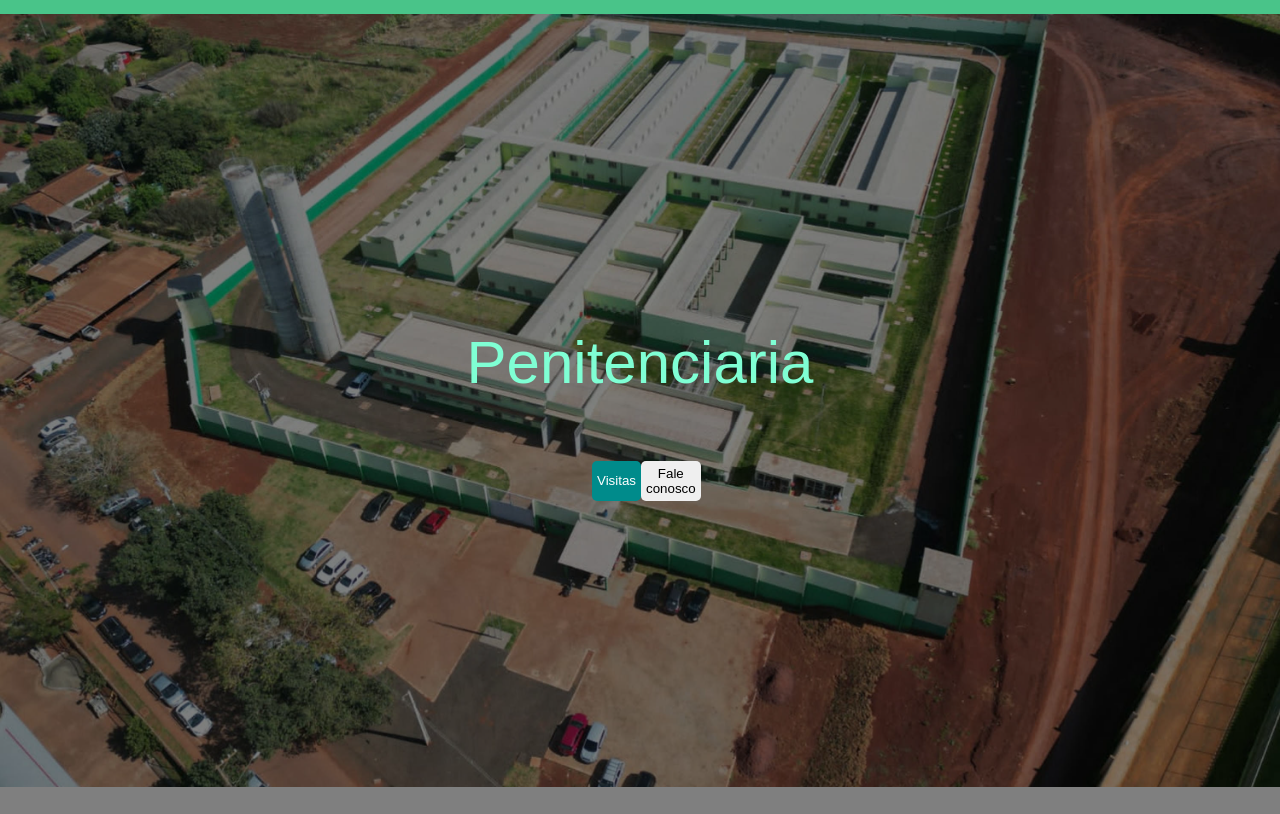
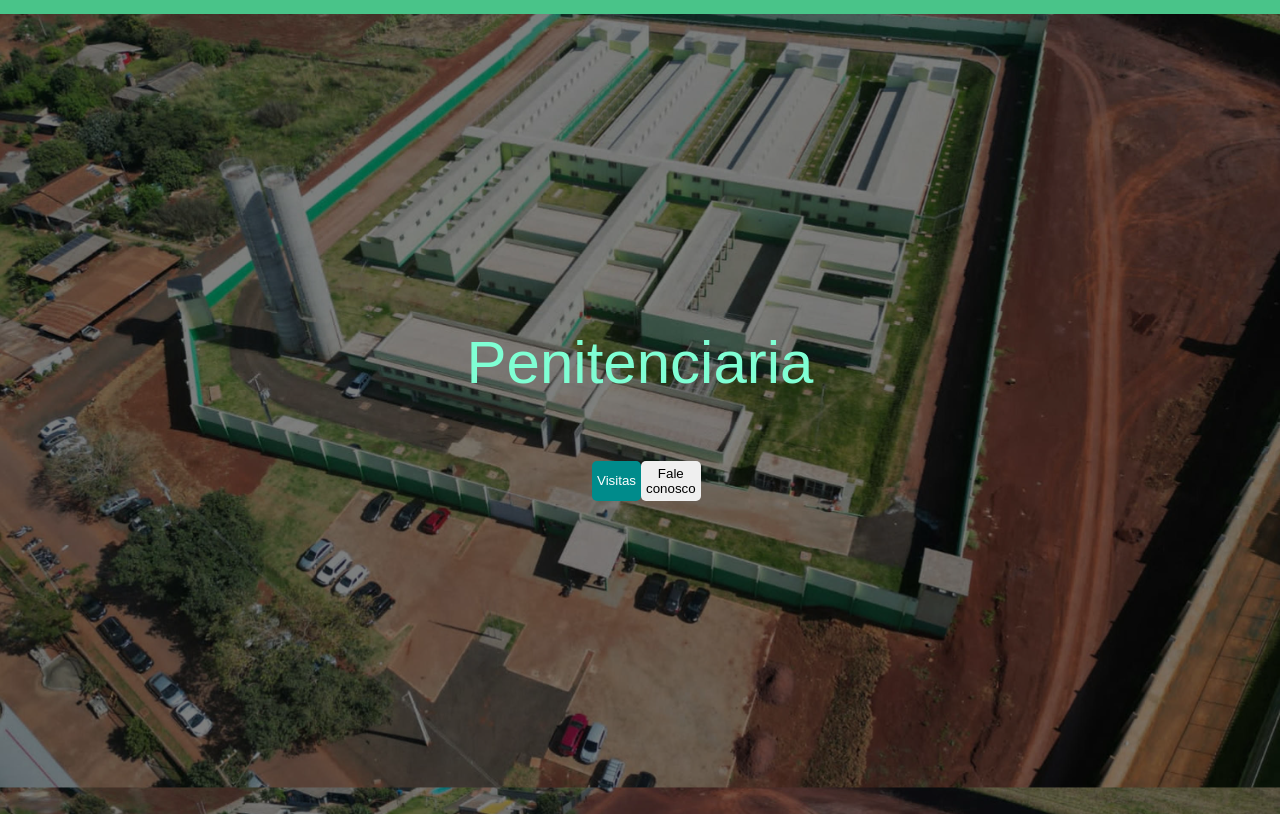
Before and after one commit to kzinge/Projeto_Penintenciaria, a plain HTML site: page initial/index.html in a window 1280 px wide. Shown: the part 66-880 px from the top of the page. Drawn offline with Linux system fonts and the light colour scheme.

Commit message:
Update style.css

```diff
--- a/initial/style.css
+++ b/initial/style.css
@@ -7,9 +7,7 @@
 
 body {
     height: 100vh;
-    background:
-    linear-gradient(rgba(0,0,0,0.5), rgba(0,0,0,0.5)),
-    url(whatsapp_image_2022-12-03_at_18.50.59.jpg) no-repeat;
+    background-image: linear-gradient(rgba(0,0,0,0.5), rgba(0,0,0,0.5)), url(whatsapp_image_2022-12-03_at_18.50.59.jpg);
     background-size: 100%;
 }
 
```
